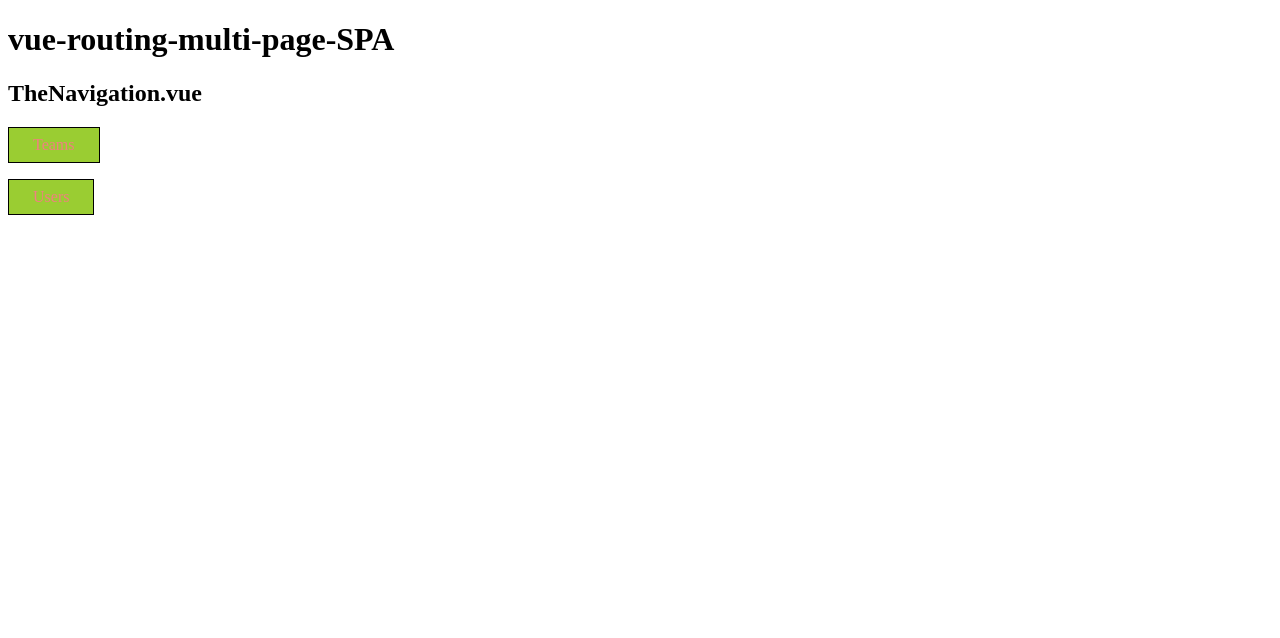
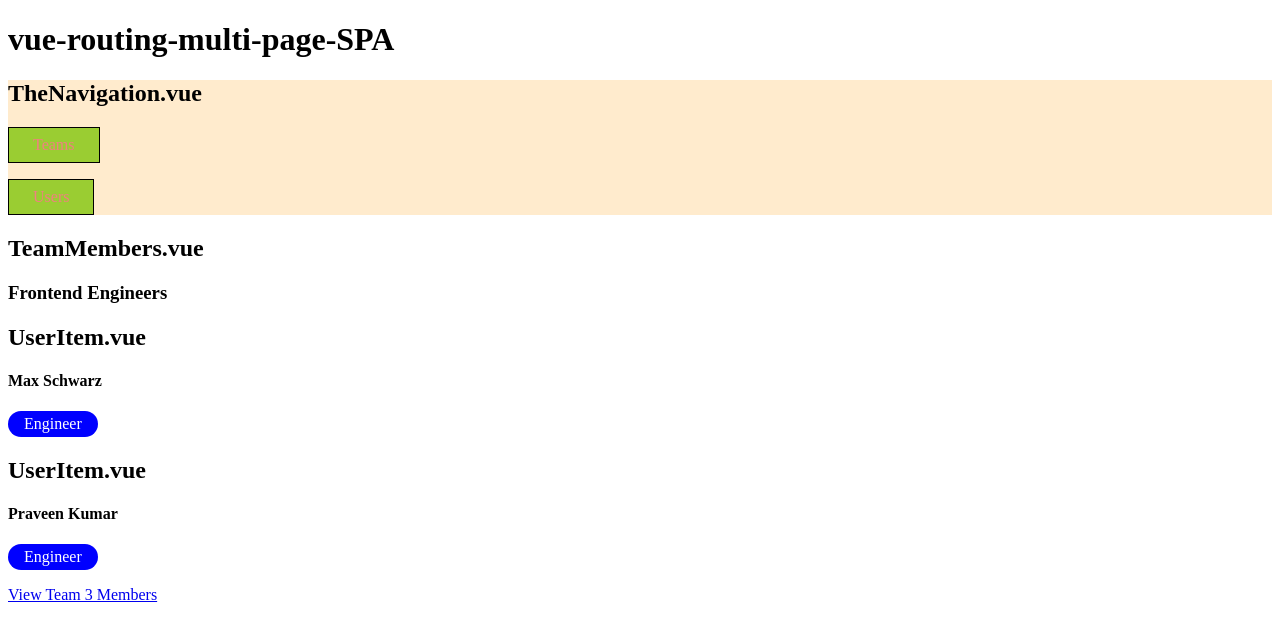
Before and after one commit to refayathaque/vue-routing-multi-page-SPA, a Vue app: page /teams/t1 in a window 1280 px wide. Shown: the top 638 px of the page. Built offline with nearby package versions, Linux system fonts and the light colour scheme.

Commit message:
Oct 20 17:11

```diff
--- a/src/App.vue
+++ b/src/App.vue
@@ -14,7 +14,30 @@ import TheNavigation from './components/nav/TheNavigation.vue'
 export default {
   components: {
     TheNavigation
-  }
+  },
+  data() {
+    return {
+      activePage: 'teams-list',
+      teams: [
+        { id: 't1', name: 'Frontend Engineers', members: ['u1', 'u2'] },
+        { id: 't2', name: 'Backend Engineers', members: ['u1', 'u2', 'u4'] },
+        { id: 't3', name: 'Client Consulting', members: ['u1', 'u5'] },
+      ],
+      users: [
+        { id: 'u1', fullName: 'Max Schwarz', role: 'Engineer' },
+        { id: 'u2', fullName: 'Praveen Kumar', role: 'Engineer' },
+        { id: 'u3', fullName: 'Julie Jones', role: 'Engineer' },
+        { id: 'u4', fullName: 'Alex Blackfield', role: 'Consultant' },
+        { id: 'u5', fullName: 'Marie Smith', role: 'Consultant' },
+      ],
+    };
+  },
+  provide() {
+    return {
+      teams: this.teams,
+      users: this.users,
+    };
+  },
 }
 </script>
 
--- a/src/components/nav/TheNavigation.vue
+++ b/src/components/nav/TheNavigation.vue
@@ -1,8 +1,10 @@
 <template>
-  <h2>TheNavigation.vue</h2>
-  <p><router-link to='/teams'>Teams</router-link></p>
-  <p><router-link to='/users'>Users</router-link></p>
-  <!-- ^ for css styling target `a` (anchor) tags, because `router-link` under the hood renders an anchor tag-->
+  <div>
+    <h2>TheNavigation.vue</h2>
+    <p><router-link to='/teams'>Teams</router-link></p>
+    <p><router-link to='/users'>Users</router-link></p>
+    <!-- ^ for css styling target `a` (anchor) tags, because `router-link` under the hood renders an anchor tag-->
+  </div>
 </template>
 
 <script>
@@ -12,6 +14,9 @@ export default {
 </script>
 
 <style scoped>
+div {
+  background-color: blanchedalmond;
+}
 a {
   color: lightcoral;
   border: 1px solid black;
--- a/src/components/teams/TeamMembers.vue
+++ b/src/components/teams/TeamMembers.vue
@@ -1,10 +1,47 @@
 <template>
   <h2>TeamMembers.vue</h2>
+  <h3>{{ teamName }}</h3>
+  <user-item v-for="member in members" :key="member.id" :name="member.fullName" :role="member.role" />
+  <p><router-link to="/teams/t3">View Team 3 Members</router-link></p>
 </template>
 
 <script>
+import UserItem from '../users/UserItem.vue'
+
 export default {
-
+  inject: [ 'users', 'teams' ],
+  components: {
+    UserItem
+  },
+  data() {
+    return {
+      teamName: '',
+      members: []
+    }
+  },
+  methods: {
+    loadTeamMembers({ params }) {
+      const teamId = params.teamId;
+      const selectedTeam = this.teams.find(team => team.id === teamId);
+      const members = selectedTeam.members;
+      const selectedMembers = []
+      for (const member of members) {
+        const selectedUser = this.users.find(user => user.id === member);
+        selectedMembers.push(selectedUser);
+      }
+      this.members = selectedMembers;
+      this.teamName = selectedTeam.name;
+    }
+  },
+  created() {
+    this.loadTeamMembers(this.$route)
+  },
+  watch: {
+    $route(newRoute) { // we have to manually "reload" data whenever params change, allowing us to successfully navigate when, e.g., a user wants to see another team members page from the one they're on right now (look at template)
+    // without this, the `<router-link></router-link>` will still update the param but the component itself will not be re-rendered since it's already rendered (caching done behind the scenes to maintain efficiency)
+      this.loadTeamMembers(newRoute)
+    }
+  }
 }
 </script>
 
--- a/src/components/teams/TeamsItem.vue
+++ b/src/components/teams/TeamsItem.vue
@@ -1,10 +1,17 @@
 <template>
   <h2>TeamsItem.vue</h2>
+  <h3>{{ name }}</h3>
+  <div class="team-members">{{ memberCount }} Members</div>
+  <!-- <router-link :to="`/teams/${id}`">View Members</router-link> -->
+  <router-link :to="teamMembersLink">View Members</router-link>
 </template>
 
 <script>
 export default {
-
+  props: ['id', 'name', 'memberCount'],
+  computed: {
+    teamMembersLink() { return `/teams/${this.id}` }
+  }
 }
 </script>
 
--- a/src/components/teams/TeamsList.vue
+++ b/src/components/teams/TeamsList.vue
@@ -1,10 +1,23 @@
 <template>
   <h2>TeamsList.vue</h2>
+  <button @click="goToUsers">Go to Users</button>
+  <TeamsItem v-for="team in teams" :key="team.id" :id="team.id" :name="team.name" :member-count="team.members.length" />
 </template>
 
 <script>
+import TeamsItem from './TeamsItem.vue';
+
 export default {
-
+  inject: ['teams'],
+  components: {
+    TeamsItem
+  },
+  methods: {
+    goToUsers() {
+      this.$router.push('/users')
+      // ^ "programmatic navigation"
+    }
+  }
 }
 </script>
 
--- a/src/components/users/UserItem.vue
+++ b/src/components/users/UserItem.vue
@@ -1,13 +1,41 @@
 <template>
   <h2>UserItem.vue</h2>
+  <h4>{{ name }}</h4>
+  <div class="role" :class="roleClass">{{ role }}</div>
 </template>
 
 <script>
 export default {
-
+  props: ['name', 'role'],
+  computed: {
+    roleClass() {
+      if (this.role === 'Engineer') {
+        return 'role-engineer';
+      }
+      if (this.role === 'Consultant') {
+        return 'role-consultant';
+      }
+      return null;
+    },
+  },
 }
 </script>
 
 <style scoped>
-
+.role {
+  border-radius: 40px;
+  background-color: #ccc;
+  color: #252525;
+  padding: 0.25rem 1rem;
+  display: inline-block;
+}
+.role-consultant, .role-engineer {
+  color: white;
+}
+.role-engineer {
+  background-color: blue;
+}
+.role-consultant {
+  background-color: #af003a;
+}
 </style>
--- a/src/components/users/UsersList.vue
+++ b/src/components/users/UsersList.vue
@@ -1,10 +1,16 @@
 <template>
-  <h2>UsersList.vue</h2>
+  <h2>UserList.vue</h2>
+  <button @click="goToTeams">Go to Teams</button>
 </template>
 
 <script>
 export default {
-
+  methods: {
+    goToTeams() {
+      this.$router.push('/teams')
+      // ^ "programmatic navigation"
+    }
+  }
 }
 </script>
 
--- a/src/main.js
+++ b/src/main.js
@@ -3,6 +3,7 @@ import { createRouter, createWebHistory } from 'vue-router'
 
 import App from './App.vue'
 import TeamsList from './components/teams/TeamsList.vue'
+import TeamMembers from './components/teams/TeamMembers.vue'
 import UsersList from './components/users/UsersList.vue'
 
 const router = createRouter({
@@ -10,6 +11,8 @@ const router = createRouter({
   routes: [
     { path: '/teams', component: TeamsList },
     { path: '/users', component: UsersList },
+    { path: '/teams/:teamId', component: TeamMembers }, // example of a "dynamic" route
+    // order matters! e.g., '/teams/new' should go above '/teams/:teamId', if '/teams/new' is below '/teams/:teamId' it will get interpreted as '/teams/:teamId' and there will be a match when we don't want that
   ],
 });
 
```
